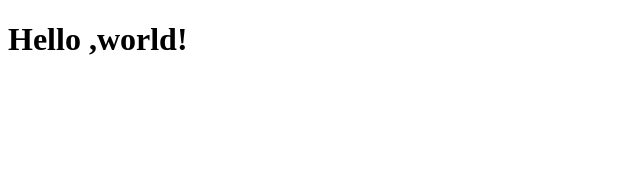
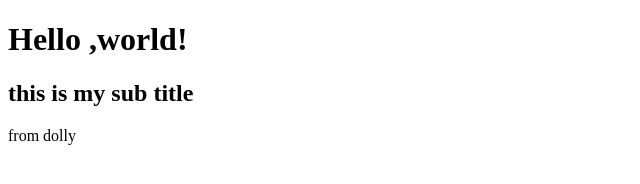
Before and after one commit to AmogelangDolly/AmogelangDolly, a plain HTML site: page index.html in a window 1280 px wide. Shown: the whole page, without its empty margins (0-640 px from the left). Drawn offline with Linux system fonts and the light colour scheme.

Commit message:
Update index.html

```diff
--- a/index.html
+++ b/index.html
@@ -7,6 +7,7 @@
 </head>
 <body>
 <h1>Hello ,world!</h1>
-
+<h2>this is my sub title</h2>
+<p>from dolly</p>
 </body>
 </html>
```
